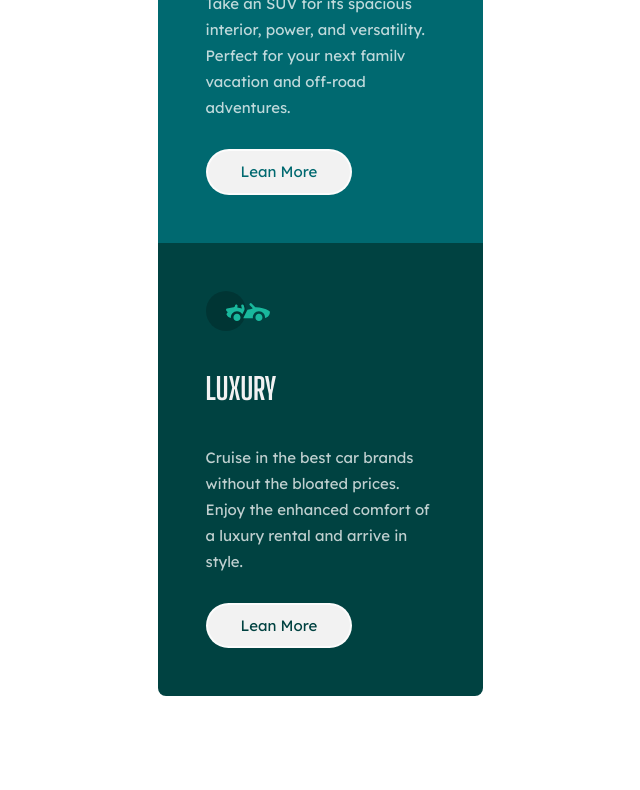
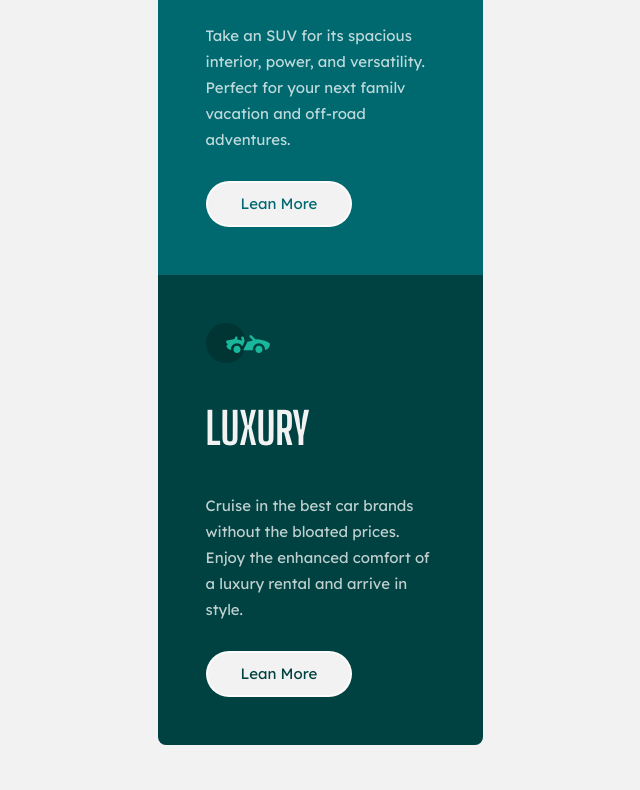
Before and after one commit to mabenozar/column-preview-card-component-main, a plain HTML site: page index.html in a window 1280 px wide. Shown: the part 752-1542 px from the top of the page, without its empty margins (320-960 px from the left). Drawn offline with Linux system fonts and the light colour scheme.

Commit message:
second commit

```diff
--- a/styles.css
+++ b/styles.css
@@ -2,6 +2,7 @@
     --bright-orange: hsl(31, 77%, 52%);
     --dark-cyan: hsl(184, 100%, 22%);
     --very-dark-cyan: hsl(179, 100%, 13%);
+    --light-gray: hsl(0, 0%, 95%);
 
     --transparent-white-paragraphs: hsla(0, 0%, 100%, 0.75);
     --background-headings-buttons: hsl(0, 0%, 95%);
@@ -18,6 +19,7 @@ html {
 
 body {
     font-size: 15px;
+    background-color: var(--light-gray);
 }
 
 
@@ -90,6 +92,7 @@ img { max-width: 100%; display: block; }
 
 .title {
     font-family: 'Big Shoulders Display', cursive;
+    font-size: 22px;
     font-weight: 700;
     margin-top: 40px;
     color: var(--background-headings-buttons);
```
